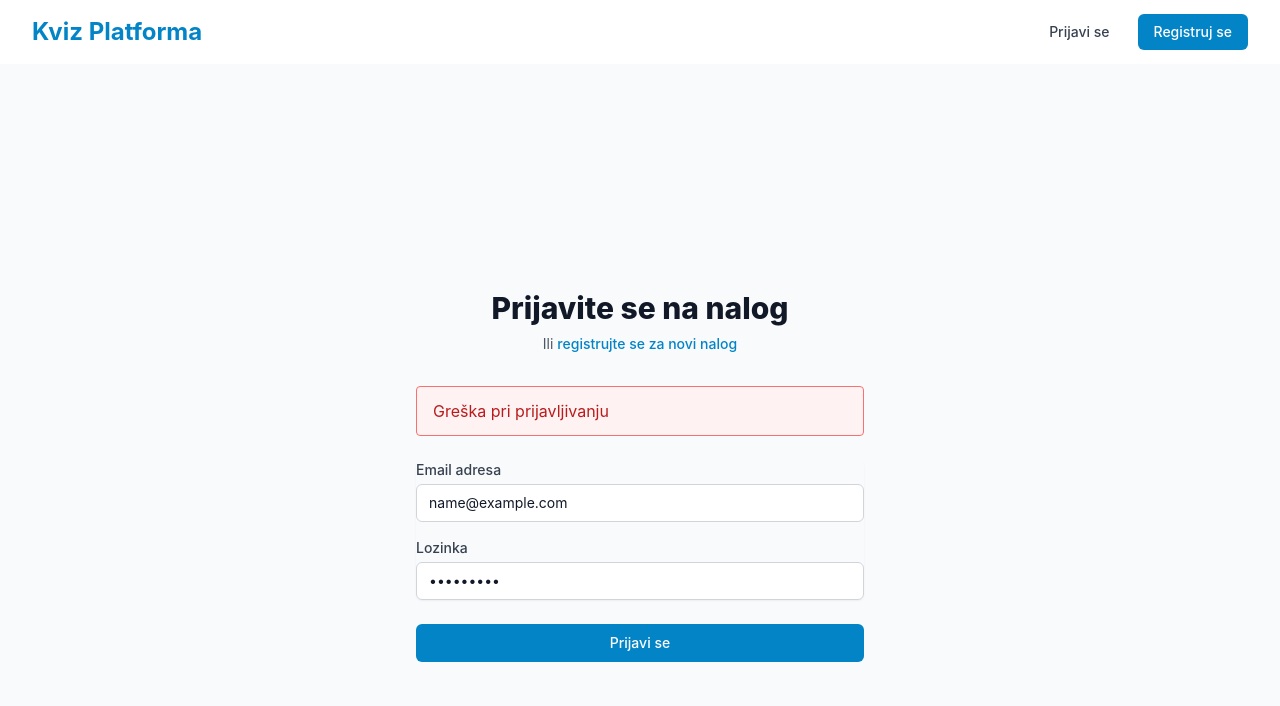
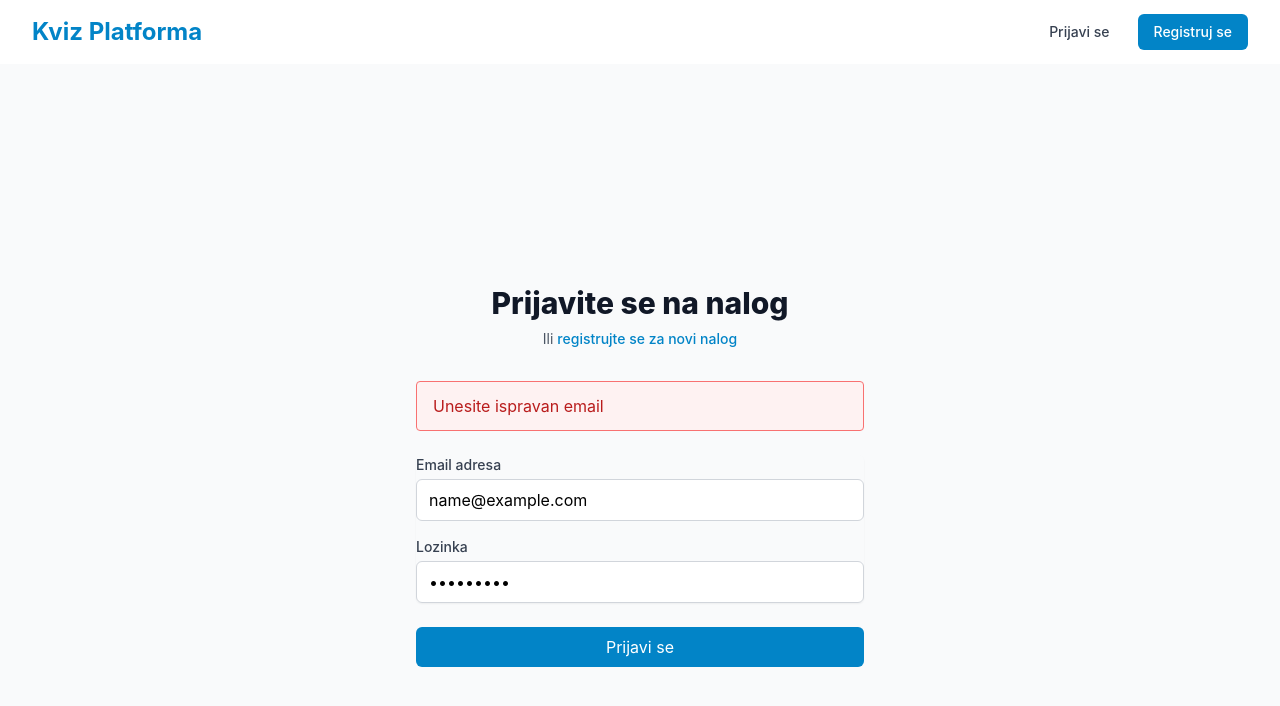
Before and after one commit to JovanaJevtic/DRS_tim_01, a React (Vite) app in the folder client/: page /login in a window 1280 px wide. Both pictures are taken after typing "name@example.com", "Sample123" into the empty fields and a click on the button "Prijavi se". Shown: the top 706 px of the page. Built offline with nearby package versions, Linux system fonts and the light colour scheme; no server answers.

Commit message:
poboljsana validacija pri logovanju

```diff
--- a/client/src/api/api.ts
+++ b/client/src/api/api.ts
@@ -28,11 +28,20 @@ apiClient.interceptors.response.use(
   (response) => response,
   (error) => {
     if (error.response?.status === 401) {
-      // Token je istekao ili je nevazeci
-      localStorage.removeItem('token');
-      localStorage.removeItem('user');
-      window.location.href = '/login';
+      const url = error.config?.url ?? '';
+
+      const isAuthEndpoint =
+        url.includes('/auth/login') ||
+        url.includes('/auth/register');
+
+      // NE RADIMO redirect za pogrešnu lozinku
+      if (!isAuthEndpoint) {
+        localStorage.removeItem('token');
+        localStorage.removeItem('user');
+        window.location.href = '/login';
+      }
     }
+
     return Promise.reject(error);
   }
 );
--- a/client/src/context/AuthContext.tsx
+++ b/client/src/context/AuthContext.tsx
@@ -67,17 +67,17 @@ export const AuthProvider = ({ children }: AuthProviderProps) => {
 
       websocketService.onRoleChanged((data) => {
         console.log('🔔 Uloga promenjena:', data);
-        // Ažuriraj user sa novom ulogom
         const updatedUser = { ...result.user!, uloga: data.new_role as any };
         setUser(updatedUser);
         localStorage.setItem('user', JSON.stringify(updatedUser));
-
         alert(data.message);
       });
     }
 
     return result;
-  };
+
+};
+
 
   const register = async (userData: RegisterData) => {
     return await authService.register(userData);
--- a/client/src/helpers/validation.ts
+++ b/client/src/helpers/validation.ts
@@ -2,10 +2,34 @@
  * Validacione funkcije
  */
 
+// dopusteni mejlovi
+const ALLOWED_EMAIL_DOMAINS = [
+  "gmail.com",
+  "hotmail.com",
+  "outlook.com",
+  "live.com",
+  "yahoo.com",
+  "icloud.com",
+  "proton.me",
+  "protonmail.com",
+  "uns.ac.rs"
+];
+
+
 export const validateEmail = (email: string): boolean => {
+  if (!email) return false;
+
+  const trimmed = email.trim().toLowerCase();
+
   const emailRegex = /^[^\s@]+@[^\s@]+\.[^\s@]+$/;
-  return emailRegex.test(email);
+  if (!emailRegex.test(trimmed)) {
+    return false;
+  }
+
+  const domain = trimmed.split('@')[1];
+  return ALLOWED_EMAIL_DOMAINS.includes(domain);
 };
+
 
 export const validatePassword = (password: string): boolean => {
   // Minimum 6 karaktera
--- a/client/src/pages/Login.tsx
+++ b/client/src/pages/Login.tsx
@@ -1,62 +1,124 @@
-import { useState } from 'react';
+import { useEffect, useState } from 'react';
 import { useNavigate, Link } from 'react-router-dom';
 import { useAuth } from '../context/AuthContext';
+
+const LOCK_TIME_MS = 60_000;
 
 const Login = () => {
   const [formData, setFormData] = useState({
     email: '',
     password: '',
   });
+
   const [error, setError] = useState('');
   const [loading, setLoading] = useState(false);
+
+  const [attempts, setAttempts] = useState<Record<string, number>>({});
+  const [lockUntil, setLockUntil] = useState<number | null>(null);
+  const [secondsLeft, setSecondsLeft] = useState(0);
 
   const navigate = useNavigate();
   const { login } = useAuth();
 
+  /* ================= ODBROJAVANJE ================= */
+  useEffect(() => {
+    if (!lockUntil) return;
+
+    const interval = setInterval(() => {
+      const remaining = Math.ceil((lockUntil - Date.now()) / 1000);
+
+      if (remaining <= 0) {
+        setLockUntil(null);
+        setSecondsLeft(0);
+        setError('');
+      } else {
+        setSecondsLeft(remaining);
+      }
+    }, 1000);
+
+    return () => clearInterval(interval);
+  }, [lockUntil]);
+
+  /* ================= INPUT ================= */
   const handleChange = (e: React.ChangeEvent<HTMLInputElement>) => {
-    setFormData({
-      ...formData,
+    setFormData(prev => ({
+      ...prev,
       [e.target.name]: e.target.value,
-    });
+    }));
     setError('');
   };
 
+  /* ================= SUBMIT ================= */
   const handleSubmit = async (e: React.FormEvent<HTMLFormElement>) => {
     e.preventDefault();
+
+    if (lockUntil) return;
+
+    setLoading(true);
     setError('');
-    setLoading(true);
 
-    // Validacija
-    if (!formData.email || !formData.password) {
-      setError('Sva polja su obavezna');
+    const email = formData.email.trim().toLowerCase();
+
+    // Email basic check
+    if (!email.includes('@')) {
+      setError('Unesite ispravan email');
       setLoading(false);
       return;
     }
 
-    const emailRegex = /^[^\s@]+@[^\s@]+\.[^\s@]+$/;
-    if (!emailRegex.test(formData.email)) {
+    const domain = email.split('@')[1];
+    const ALLOWED_EMAIL_DOMAINS = [
+      'gmail.com',
+      'hotmail.com',
+      'outlook.com',
+      'live.com',
+      'yahoo.com',
+      'icloud.com',
+      'protonmail.com',
+      'proton.me',
+      'uns.ac.rs',
+    ];
+
+    if (!ALLOWED_EMAIL_DOMAINS.includes(domain)) {
       setError('Unesite ispravan email');
       setLoading(false);
       return;
     }
 
     try {
-      const result = await login(formData.email, formData.password);
+      const result = await login(email, formData.password);
 
       if (result.success) {
+        setAttempts(prev => ({ ...prev, [email]: 0 }));
         navigate('/dashboard');
       } else {
-        setError(result.message || 'Greška pri prijavljivanju');
+        const currentAttempts = (attempts[email] ?? 0) + 1;
+
+        setAttempts(prev => ({
+          ...prev,
+          [email]: currentAttempts,
+        }));
+
+        if (currentAttempts >= 3) {
+          setError('Pogrešna lozinka. Pristup je privremeno zabranjen.');
+          setLockUntil(Date.now() + LOCK_TIME_MS);
+          setSecondsLeft(60);
+        } else {
+          setError('Pogrešna lozinka');
+        }
       }
-    } catch (err) {
-      setError('Greška pri prijavljivanju. Pokušajte ponovo.');
+    } catch {
+      setError('Greška pri prijavljivanju');
     } finally {
       setLoading(false);
     }
   };
 
+  const isLocked = !!lockUntil;
+
+  /* ================= UI ================= */
   return (
-    <div className="min-h-screen flex items-center justify-center bg-gray-50 py-12 px-4 sm:px-6 lg:px-8">
+    <div className="min-h-screen flex items-center justify-center bg-gray-50 py-12 px-4">
       <div className="max-w-md w-full space-y-8">
         <div>
           <h2 className="mt-6 text-center text-3xl font-extrabold text-gray-900">
@@ -64,7 +126,10 @@ const Login = () => {
           </h2>
           <p className="mt-2 text-center text-sm text-gray-600">
             Ili{' '}
-            <Link to="/register" className="font-medium text-primary-600 hover:text-primary-500">
+            <Link
+              to="/register"
+              className="font-medium text-primary-600 hover:text-primary-500"
+            >
               registrujte se za novi nalog
             </Link>
           </p>
@@ -73,55 +138,56 @@ const Login = () => {
         <form className="mt-8 space-y-6" onSubmit={handleSubmit}>
           {error && (
             <div className="bg-red-50 border border-red-400 text-red-700 px-4 py-3 rounded">
-              {error}
+              <div>{error}</div>
+              {isLocked && (
+                <div className="mt-1 font-semibold">
+                  Pokušajte ponovo za {secondsLeft}s
+                </div>
+              )}
             </div>
           )}
 
           <div className="rounded-md shadow-sm space-y-4">
             <div>
-              <label htmlFor="email" className="block text-sm font-medium text-gray-700 mb-1">
+              <label className="block text-sm font-medium text-gray-700 mb-1">
                 Email adresa
               </label>
               <input
-                id="email"
                 name="email"
                 type="email"
-                autoComplete="email"
                 required
+                disabled={isLocked}
                 value={formData.email}
                 onChange={handleChange}
-                className="appearance-none relative block w-full px-3 py-2 border border-gray-300 placeholder-gray-500 text-gray-900 rounded-md focus:outline-none focus:ring-primary-500 focus:border-primary-500 focus:z-10 sm:text-sm"
+                className="block w-full px-3 py-2 border border-gray-300 rounded-md"
                 placeholder="ime@example.com"
               />
             </div>
 
             <div>
-              <label htmlFor="password" className="block text-sm font-medium text-gray-700 mb-1">
+              <label className="block text-sm font-medium text-gray-700 mb-1">
                 Lozinka
               </label>
               <input
-                id="password"
                 name="password"
                 type="password"
-                autoComplete="current-password"
                 required
+                disabled={isLocked}
                 value={formData.password}
                 onChange={handleChange}
-                className="appearance-none relative block w-full px-3 py-2 border border-gray-300 placeholder-gray-500 text-gray-900 rounded-md focus:outline-none focus:ring-primary-500 focus:border-primary-500 focus:z-10 sm:text-sm"
+                className="block w-full px-3 py-2 border border-gray-300 rounded-md"
                 placeholder="••••••••"
               />
             </div>
           </div>
 
-          <div>
-            <button
-              type="submit"
-              disabled={loading}
-              className="group relative w-full flex justify-center py-2 px-4 border border-transparent text-sm font-medium rounded-md text-white bg-primary-600 hover:bg-primary-700 focus:outline-none focus:ring-2 focus:ring-offset-2 focus:ring-primary-500 disabled:opacity-50 disabled:cursor-not-allowed"
-            >
-              {loading ? 'Prijavljivanje...' : 'Prijavi se'}
-            </button>
-          </div>
+          <button
+            type="submit"
+            disabled={loading || isLocked}
+            className="w-full flex justify-center py-2 px-4 rounded-md text-white bg-primary-600 disabled:opacity-50"
+          >
+            {loading ? 'Prijavljivanje...' : 'Prijavi se'}
+          </button>
         </form>
       </div>
     </div>
--- a/client/src/pages/Register.tsx
+++ b/client/src/pages/Register.tsx
@@ -30,25 +30,52 @@ const Register = () => {
     setError('');
   };
 
+  const ALLOWED_EMAIL_DOMAINS = [
+  'gmail.com',
+  'hotmail.com',
+  'outlook.com',
+  'live.com',
+  'yahoo.com',
+  'icloud.com',
+  'protonmail.com',
+  'proton.me',
+  'uns.ac.rs',
+];
+
 const validateForm = (): boolean => {
-    // Obavezna polja
-    if (!formData.ime || !formData.prezime || !formData.email || !formData.password) {
+  const email = formData.email.trim().toLowerCase();
+
+  // obavezna polja
+  if (!formData.ime || !formData.prezime || !email || !formData.password) {
     setError('Ime, prezime, email i lozinka su obavezni');
     return false;
   }
 
-    // Email validacija
-    const emailRegex = /^[^\s@]+@[^\s@]+\.[^\s@]+$/;
-    if (!emailRegex.test(formData.email)) {
+  // email mora imati @
+  if (!email.includes('@')) {
     setError('Unesite ispravan email');
     return false;
   }
 
-    // Lozinka validacija
+  const parts = email.split('@');
+  if (parts.length !== 2 || !parts[1]) {
+    setError('Unesite ispravan email');
+    return false;
+  }
+
+  // dozvoljeni domeni
+  const domain = parts[1];
+  if (!ALLOWED_EMAIL_DOMAINS.includes(domain)) {
+    setError('Unesite ispravan email');
+    return false;
+  }
+
+  // lozinka
   if (formData.password.length < 6) {
     setError('Lozinka mora imati najmanje 6 karaktera');
     return false;
   }
+
 
   if (formData.password !== confirmPassword) {
     setError('Lozinke se ne poklapaju');
@@ -57,6 +84,8 @@ const Register = () => {
 
   return true;
 };
+
+
 
   const handleSubmit = async (e: React.FormEvent<HTMLFormElement>) => {
     e.preventDefault();
```
Lines whose indentation alone changed are shown as unchanged.
